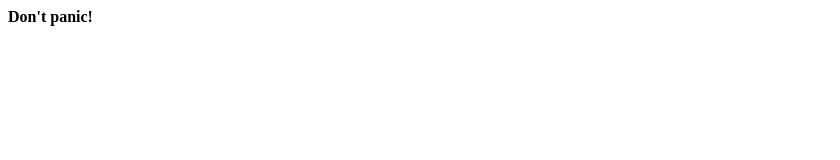
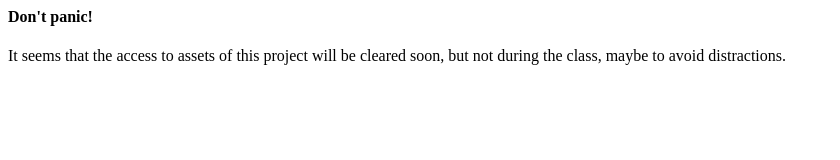
Before and after one commit to ricardobecheli/nlw-return-2022, a plain HTML site: page index.html in a window 1280 px wide. Shown: the whole page, without its empty margins (0-840 px from the left). Drawn offline with Linux system fonts and the light colour scheme.

Commit message:
Update index.html

```diff
--- a/index.html
+++ b/index.html
@@ -1 +1,5 @@
 <h4>Don't panic!</h4>
+
+<p>
+    It seems that the access to assets of this project will be cleared soon, but not during the class, maybe to avoid distractions.
+</p>
```
